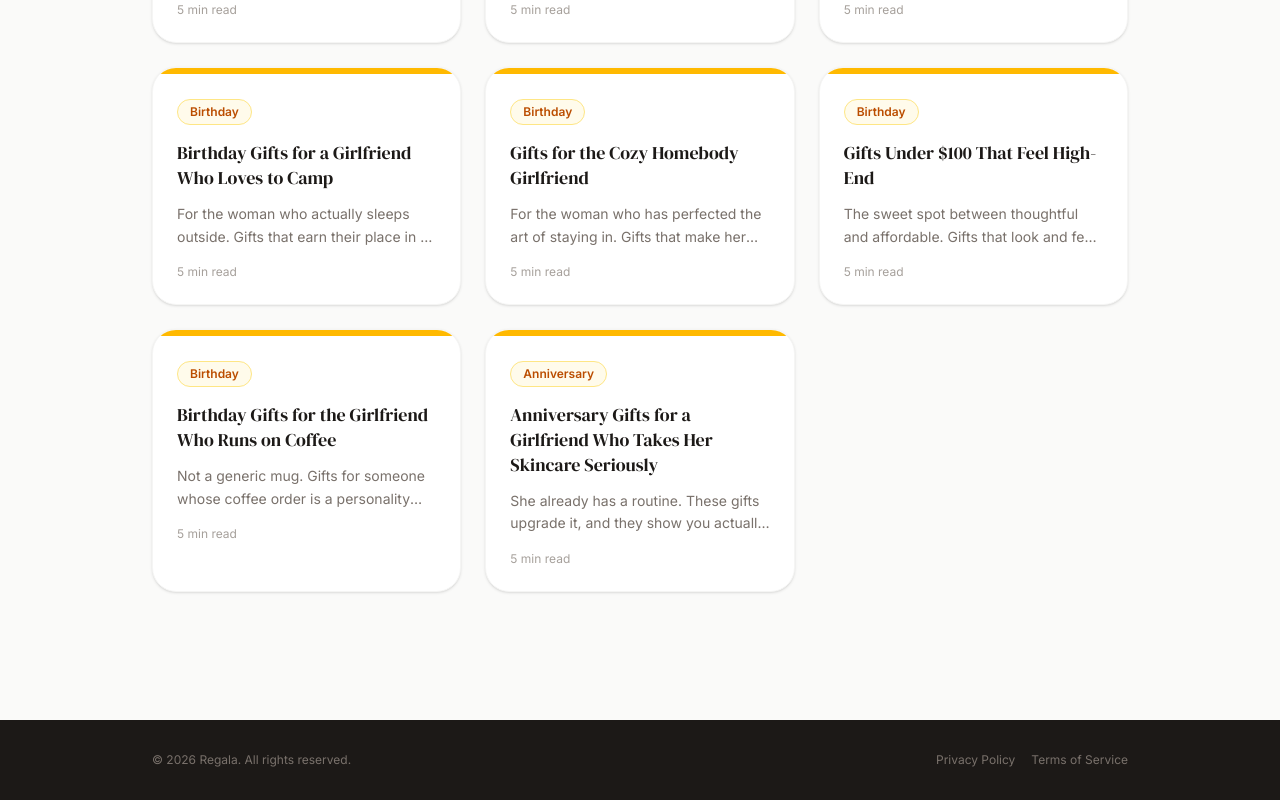
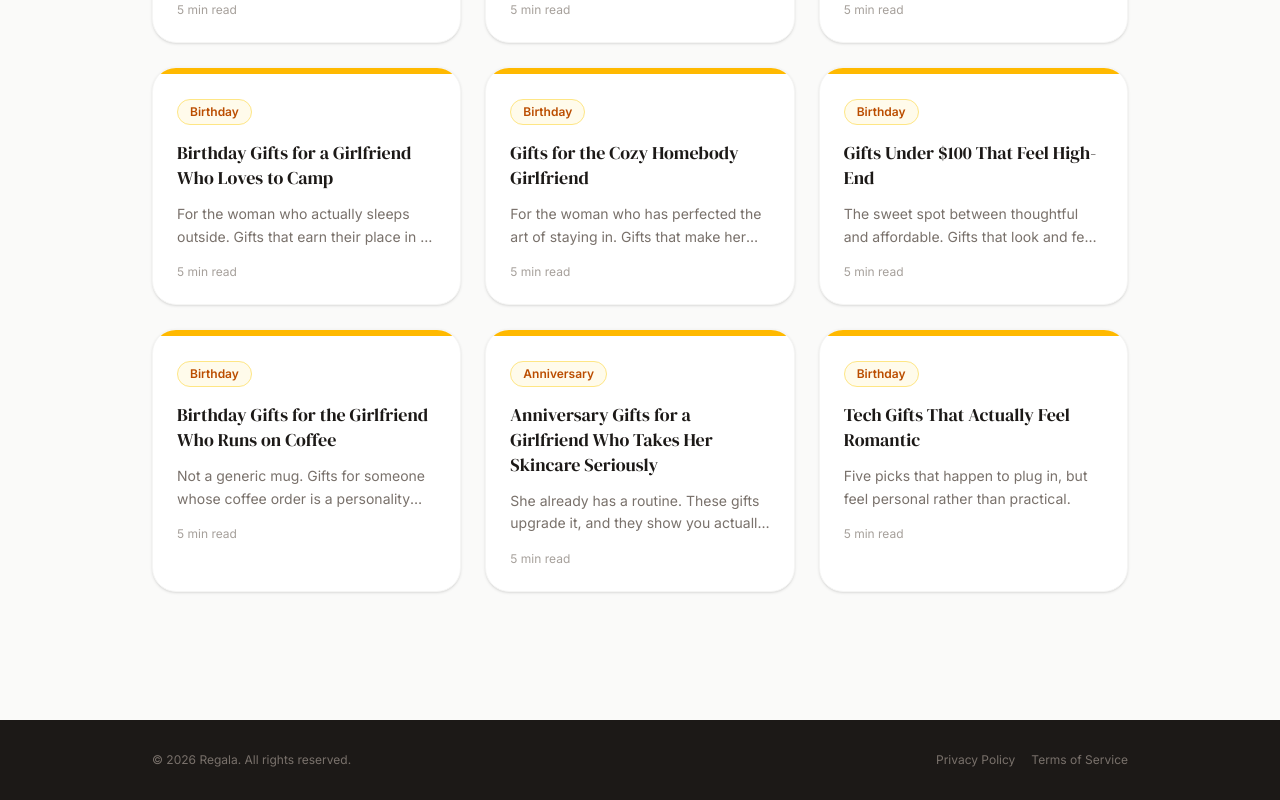
Before and after one commit to CAMGREEN637/gift-ai-frontend, a Next.js app: page /blog in a window 1280 px wide. Shown: the part 2336-3136 px from the top of the page. Built offline with nearby package versions, Linux system fonts and the light colour scheme; no server answers.

Commit message:
romantic tech gifts

```diff
--- a/content/articles.ts
+++ b/content/articles.ts
@@ -2488,6 +2488,82 @@ export const SAMPLE_ARTICLES: GiftArticle[] = [
       { type: "cta" }
     ]
   },
+// ============================================================================
+  // TECH GIFTS — THOUGHTFUL
+  // ============================================================================
+  {
+    slug: "tech-gifts-that-feel-thoughtful",
+    title: "Tech Gifts That Actually Feel Romantic",
+    excerpt: "Five picks that happen to plug in, but feel personal rather than practical.",
+    occasion: "birthday",
+    interests: ["photography", "music", "wellness", "home_decor"],
+    readTime: "5 min read",
+    publishedAt: "2026-05-20",
+    relatedArticles: [
+      "birthday-gifts-hard-to-shop-for",
+      "gifts-under-100-high-end",
+      "gifts-cozy-homebody",
+      "birthday-gifts-wellness"
+    ],
+    sections: [
+      {
+        type: "text",
+        heading: "Why tech gifts usually miss",
+        body: "Most tech gifts for women fail for the same reason: they solve a problem she does not have, or they solve a problem she does have but in a way that feels impersonal. A generic Bluetooth speaker says you wanted to give her something useful. A record player in her favorite color, or a device that delivers photos from your camera roll to a frame on her nightstand, says something else entirely. The difference is not the technology. It is whether the gift connects to her life specifically."
+      },
+      {
+        type: "text",
+        heading: "What makes a tech gift feel thoughtful",
+        body: "The best ones tend to improve something she already does every day, or make possible something she has wanted to do but has not gotten around to. They are also the kind of thing she would not buy for herself, either because the price feels hard to justify or because she has simply not prioritized it. A gift that removes that friction, and arrives with a note explaining why you chose it, lands in a completely different register than the same item in a generic box."
+      },
+      {
+        type: "picks",
+        gifts: [
+          {
+            name: "Temperature-Controlled Self-Heating Mug, 14oz",
+            price: "$99.00",
+            reason: "The Ember mug maintains whatever temperature she sets for up to 80 minutes, which means she can actually finish a hot drink without it going cold halfway through. It sounds like a small fix, but for anyone who drinks coffee or tea at a desk, during a slow morning, or while getting ready, it changes a daily frustration she has probably stopped noticing. One of the rare tech gifts that improves a habit so directly that it is impossible to go back.",
+            url: "https://www.amazon.com/dp/B0B6JTX6NB?tag=cbggiftapp637-20",
+            image_url: "https://m.media-amazon.com/images/I/71D51fALypL._AC_SY300_SX300_QL70_FMwebp_.jpg"
+          },
+          {
+            name: "10 Inch WiFi Digital Photo Frame",
+            price: "$119.00",
+            reason: "A WiFi-connected digital frame that you can load with photos directly from your phone, and update remotely whenever you want. For a girlfriend who values the relationship itself more than the gadget, this is the rare tech gift that is actually about her and you rather than about a product. Set it up with photos from the past year before you give it, and it arrives already working in the most personal way a frame ever could.",
+            url: "https://www.amazon.com/dp/B01N7ENHO6?tag=cbggiftapp637-20",
+            image_url: "https://m.media-amazon.com/images/I/811cSLz1f2L._AC_SY300_SX300_QL70_FMwebp_.jpg"
+          },
+          {
+            name: "Skincare Fridge with LED Mirror",
+            price: "$135.59",
+            reason: "A compact refrigerator designed for skincare, with a built-in LED mirror and enough space for serums, sheet masks, eye creams, and anything else she likes to keep cool. Chilled products reduce puffiness and extend the shelf life of actives, and it is the kind of upgrade that makes her skincare shelf look intentional rather than improvised. For someone who already has a routine, this is the gift that takes it seriously.",
+            url: "https://www.amazon.com/Kikihouse-Skincare-Lighting-Dimmable-Cosmetic/dp/B0GSZN88J7?crid=27FMTKR4E1Y6G&dib=eyJ2IjoiMSJ9.3sAOmTQZp6pPRkHOjZ49v1hxbPp2UR4Fk1aaT4FYFHlEkXpidQcYbT1bqYPOSKOHTVjk08v4mG0u-U0MqSLqG-JZuX6pJPU4t3Z5uVvQjnOVo5a9X83cEhP7IKn9cWTEjD9t7B0aB2bfhMIVMVhkjKXS4w6MKVRCkmTi0e3CGX-_Jcm9FcfV2n9yRAjuasA2xTlFGwi1u_w_cpjFDT7bnbfmpAp8oHVQRZ3o0R0Hbx-4Cz-4MuwYN7sVBT3X2PVYitlBuZj3sPWl2KvI8rrMbGt1MMbQjrxuHu8SZNM.g1WuKEWo7tHMbRCyEaruJ9rRVZaabTx0bJBhEU_g8oc&dib_tag=se&keywords=skincare+fridge+with+led+mirror&qid=1775773897&sprefix=skincare+fridge+with+led+mirror%2Caps%2C198&sr=8-1-spons&sp_csd=d2lkZ2V0TmFtZT1zcF9hdGY&psc=1&linkCode=ll2&tag=cbggiftapp637-20&linkId=b05823d6cba574e0c52fa9dafc6a27da&language=en_US&ref_=as_li_ss_tl",
+            image_url: "https://m.media-amazon.com/images/I/61IdGY1rcPL._AC_SL1500_.jpg"
+          },
+          {
+            name: "Instax Mini 12 Instant Camera Bundle",
+            price: "$165.00",
+            reason: "The Instax Mini 12 prints credit-card-sized photos on the spot, with a simple enough interface that it actually gets used rather than sitting in a drawer. The bundle includes film and a case, so she can start the same day. For someone who takes photos on her phone but rarely has any of them printed, this closes that gap in a way that feels fun rather than dutiful. It is also the kind of gift that will end up in every photo from every occasion for years.",
+            url: "https://www.amazon.com/dp/B0BXMJDJWF?tag=cbggiftapp637-20",
+            image_url: "https://m.media-amazon.com/images/I/7155+ihePrL._AC_SY300_SX300_QL70_FMwebp_.jpg"
+          },
+          {
+            name: "Lovebox Photo Messenger",
+            price: "$169.00",
+            reason: "A small wooden device that sits on her desk or nightstand and spins a heart whenever you send her a message from the app. She taps it to reveal a photo, drawing, or note. It sounds simple because it is, but for a long-distance couple or anyone who spends time apart during the week, it creates a connection point that no text message quite replicates. Of everything on this list, it is the one that has the least to do with technology and the most to do with the relationship.",
+            url: "https://www.amazon.com/Lovebox-Messenger-Meaningful-Distance-Relationship/dp/B08X4QW7YD?crid=3A31BDYSDKITD&dib=eyJ2IjoiMSJ9.OFvXNQqpK3D4GQjqNILxDl2R-gLiAb9Nf_jKGpNbRuDI4MNnpJKiQwv2N6ZFRS0aJfgdGhwFINBByFYQFuXAuUcmTqkL2f0VQkHOcHwwwEpHMJH5z00YGFdE1FLWNEhiPJzDvJLfOGMZWV5dpxs3LWOvFi1d7YB1iyOx6-e7rVMjRMSjSLrJb5Q9_x4mE6Xs-d7oDNqUhE1v4UVtVTqhN1Yp6h9wr1P6MoNJ2T9FtT9W1XjQX8kn1h_Xa1FH7WOcAFOlFPz4HNhRMzqePvmQ7GNhqt6TiJPkJgNLU.VlHFhL4B9u-rAiQ_PZhq6TBwWpUxpzW2hJnN5AvZFAc&dib_tag=se&keywords=lovebox+photo+messenger&qid=1775774562&sprefix=lovebox+photo+messenger%2Caps%2C205&sr=8-1&linkCode=ll2&tag=cbggiftapp637-20&linkId=e0bdb31c74cb1c9c68c4e65b6f34a4e1&language=en_US&ref_=as_li_ss_tl",
+            image_url: "https://m.media-amazon.com/images/I/51UxJ51fkhL._AC_SX300_SY300_QL70_FMwebp_.jpg"
+          }
+        ]
+      },
+      {
+        type: "text",
+        heading: "The setup matters",
+        body: "For any of these, do the setup before you give it. Charge it, load it with photos, connect it to the app. A tech gift that arrives ready to use feels like a completely different level of effort than one that comes with a card saying you will help her set it up later."
+      },
+      { type: "cta" }
+    ]
+  },
 ];
 
 // ============================================================================
```
